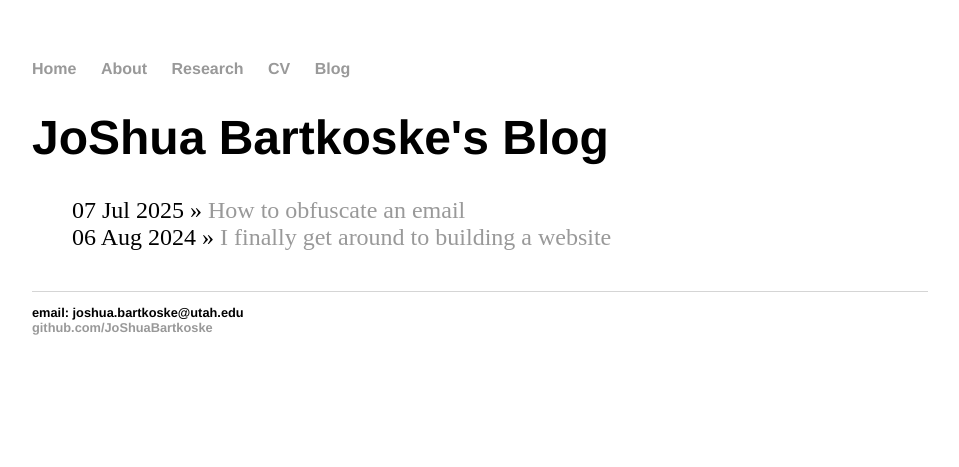
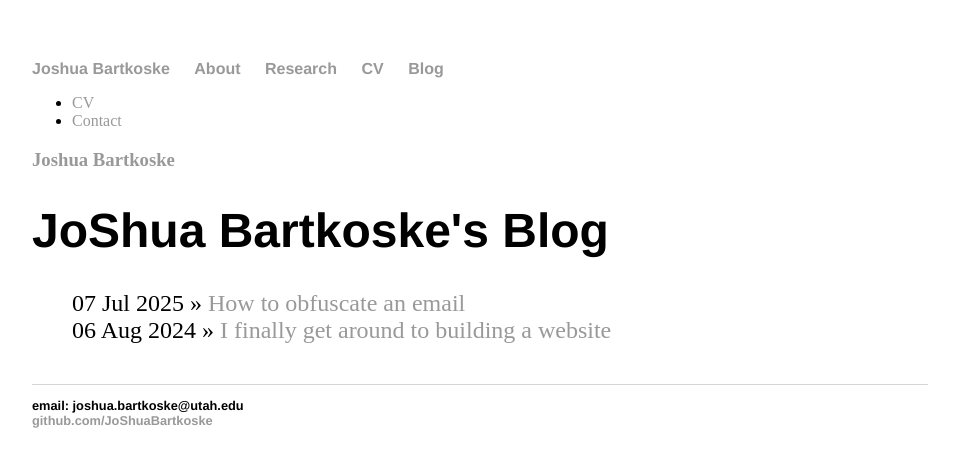
Before and after one commit to JoShuaBartkoske/JoShuaBartkoske.github.io, a Jekyll site: the page built from blog/index.html, in a window 1280 px wide. Shown: the top 467 px of the page, without its empty margins (160-1119 px from the left). Built offline with Jekyll 4.4.1, drawn with Linux system fonts in a browser that asks for light colours; comment, search, counter and statistics services are not loaded.

Commit message:
try following the website I like to create a header with a link with my name and also update analytics from simple analytics.

```diff
--- a/_includes/analytics.html
+++ b/_includes/analytics.html
@@ -1,2 +1,3 @@
 <!-- 100% privacy-first analytics -->
 <script async src="https://scripts.simpleanalyticscdn.com/latest.js"></script>
+<noscript><img src="https://queue.simpleanalyticscdn.com/noscript.gif" alt="" referrerpolicy="no-referrer-when-downgrade"/></noscript>
--- /dev/null
+++ b/_includes/header.html
@@ -0,0 +1,9 @@
+<div class="header">
+	<ul class="nav nav-pills pull-right">
+		<li class="{{ page.cv }}"><a href="/cv" title="CV">CV</a></li>
+		<!-- <li class="{{ page.projects }}"><a href="/projects" title="Projects">Projects</a></li> -->
+		<!-- <li class="{{ page.notes }}"><a href="/notes" title="Notes">Notes</a></li> -->
+		<li class="{{ page.contact }}"><a href="/contact" title="Contact">Contact</a></li>
+	</ul>
+	<h3 class="text-muted"><a href="/">Joshua Bartkoske</a></h3>
+</div> <!-- /header -->
--- a/_layouts/default.html
+++ b/_layouts/default.html
@@ -9,7 +9,7 @@
 		<body>
 			<nav>
 	    		<ul>
-	        		<li><a href="/">Home</a></li>
+	        		<li><a href="/">Joshua Bartkoske</a></li>
 		        	<li><a href="/about">About</a></li>
 					<li><a href="/about">Research</a></li>
 	        		<li><a href="/cv">CV</a></li>
@@ -17,6 +17,8 @@
 	    		</ul>
 			</nav>
 			<div class="container">
+
+				{% include header.html %}
 
 			{{ content }}
 
```
